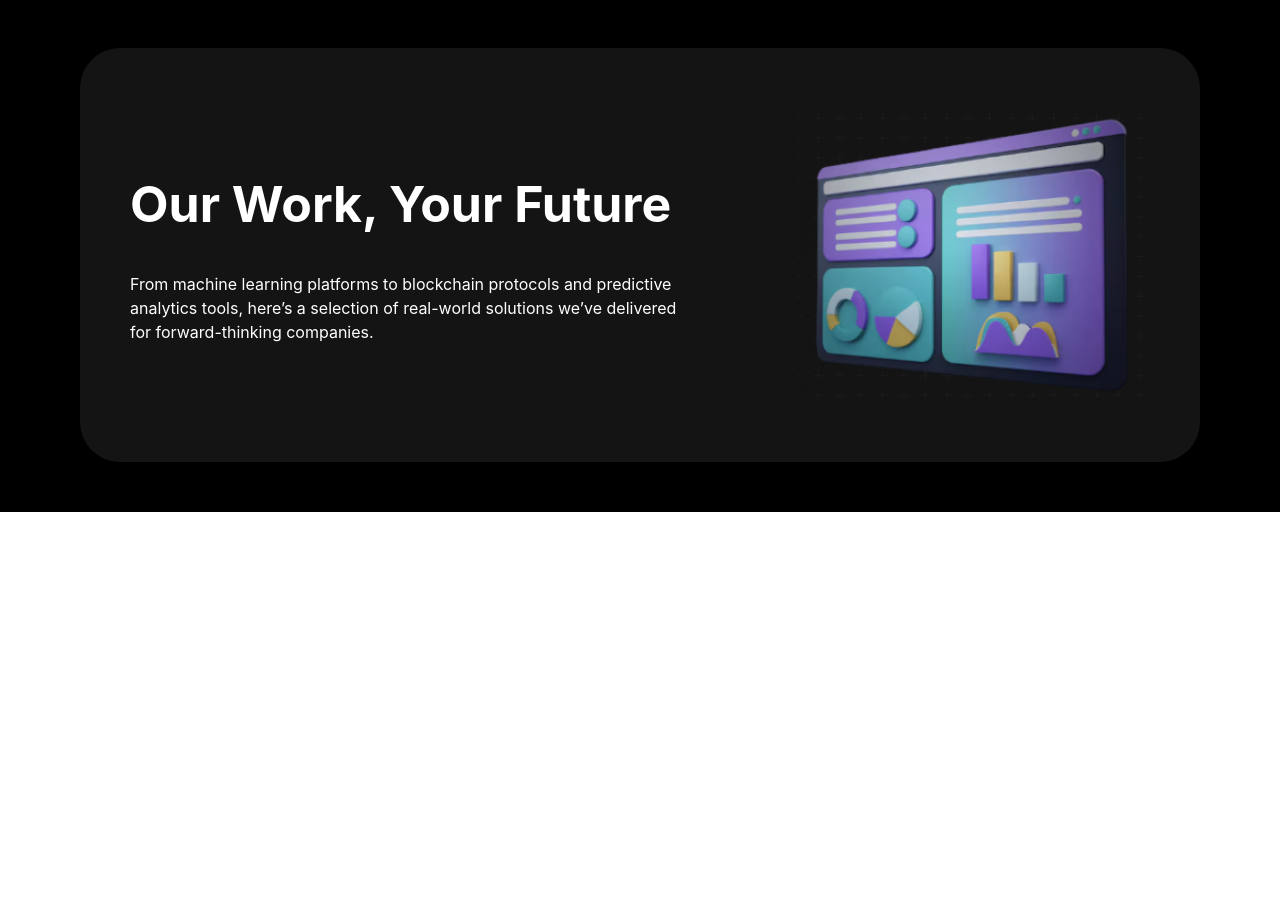
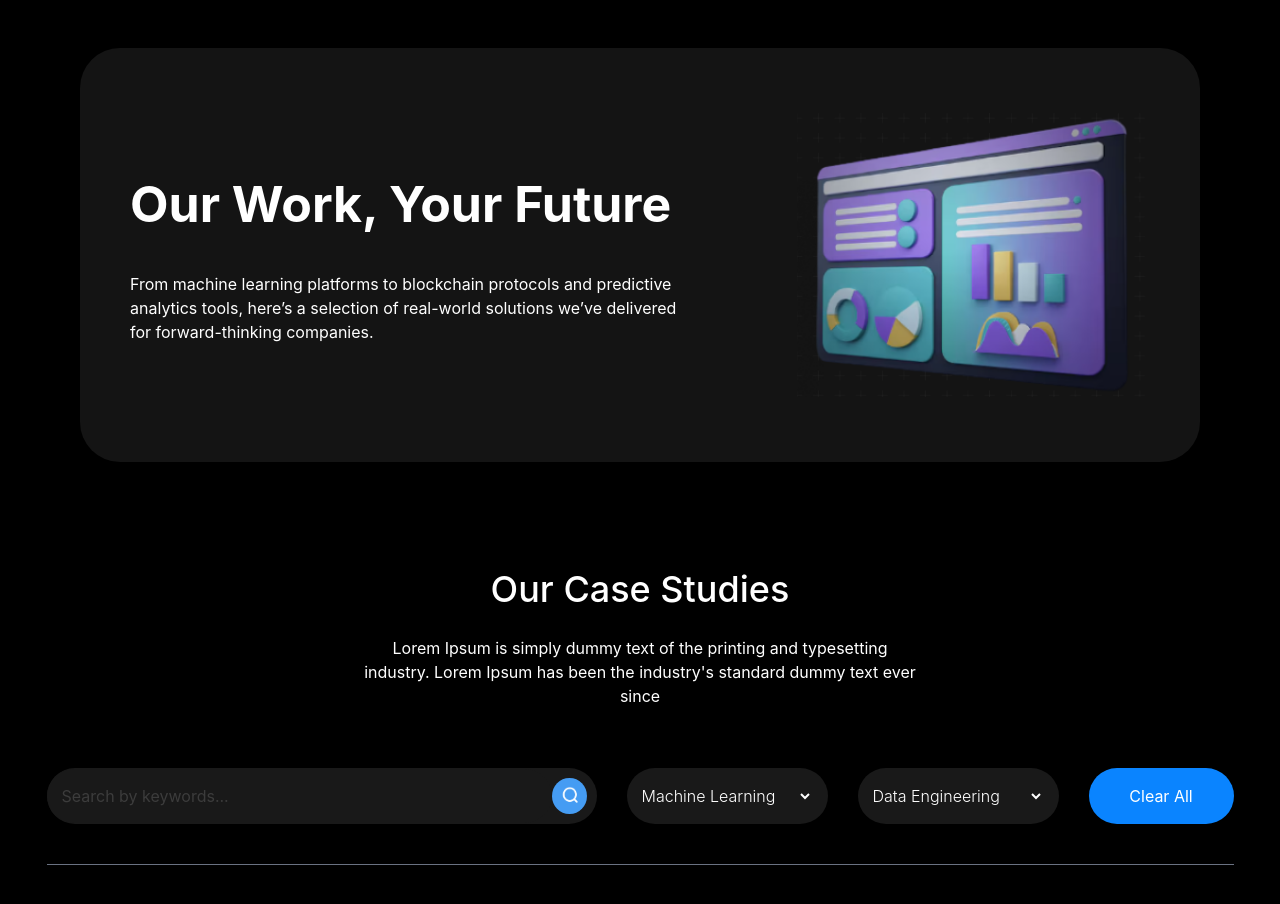
Before and after one commit to muhammadzoirov40-crypto/grup-6-git, a website: page src/Rukhshona.html in a window 1280 px wide. Shown: the part 106-1010 px from the top of the page. Before the commit the page ends 800 px from the top, so only its background shows below. Drawn offline with nearby package versions, Linux system fonts and the light colour scheme; files that its build step writes are made by us from their sources.

Commit message:
second commit Rukhshona

```diff
--- a/src/Rukhshona.html
+++ b/src/Rukhshona.html
@@ -32,5 +32,30 @@
 </div>
         </div>
     </section>
+
+    <section>
+    <div class="box3 max-w-[1500px] m-auto py-[50px] px-[20px] lg:px-[80px]  bg-[black] flex flex-col gap-[60px] items-center">
+<div class="text flex flex-col gap-[20px] text-center w-[50%]">
+    <h1 class="text-[white] text-[36px] font-medium">Our Case Studies</h1>
+    <p class="text-[white]">Lorem Ipsum is simply dummy text of the printing and typesetting industry. Lorem Ipsum has been the industry's standard dummy text ever since</p>
+</div>
+<div class="inps border-b-solid border-b-[1px] border-b-gray-500 pb-[40px] flex lg:flex-row flex-col gap-[30px]">
+    <div class="i1 bg-[#191919] rounded-[100px] flex items-center justify-between pr-[10px] lg:w-[550px] w-[1fr]">
+    <input type="text" placeholder="Search by keywords..." class="bg-[#191919] rounded-[100px] outline-none p-[15px] text-[#FFFFFF4D] lg:w-[530px] w-[1fr]">
+<button class="w-[36px] h-[36px] pl-[8px] bg-[#459CF3] rounded-[50%]"><img src="./Rukhshona images/Screenshot 2026-03-31 000309.png" alt="" class="w-[20px] h-[20px]"></button>
+</div>
+<div class=" bg-[#191919] rounded-[100px] flex items-center justify-between  p-[15px] lg:w-[201px] w-[1fr]">
+<p class="text-[white] font-light">Machine Learning </p>
+<select name="" id="" class="text-[white]"></select>
+</div>
+<div class=" bg-[#191919] rounded-[100px] flex items-center justify-between  p-[15px] lg:w-[201px] w-[1fr]">
+<p class="text-[white] font-light">Data Engineering </p>
+<select name="" id="" class="text-[white]"></select>
+</div>
+<button class="text-[white] bg-[#0A84FF] w-[145px] h-[56px] rounded-[100px] ">Clear All</button>
+</div>
+
+    </div>
+    </section>
 </body>
 </html>
```
Also changed, not shown: src/Rukhshona images/Screenshot 2026-03-31 000309.png (added).
